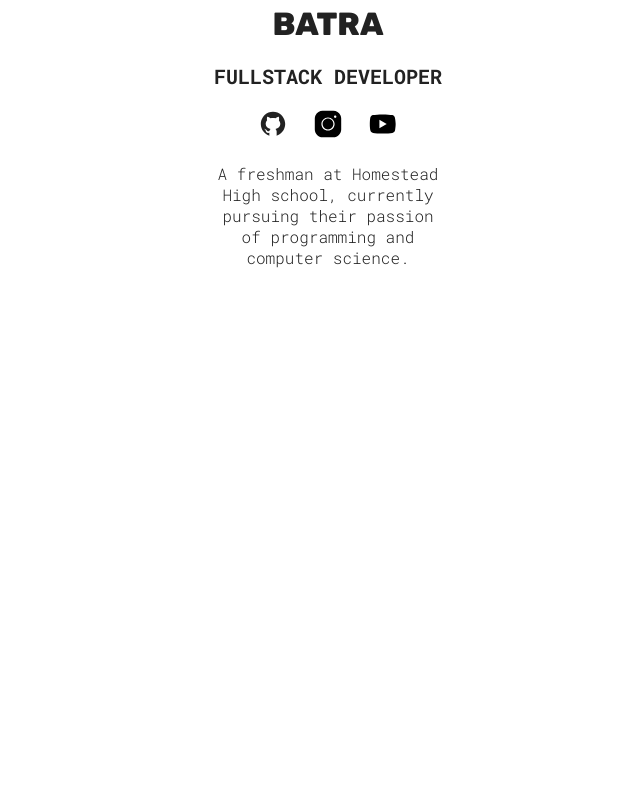
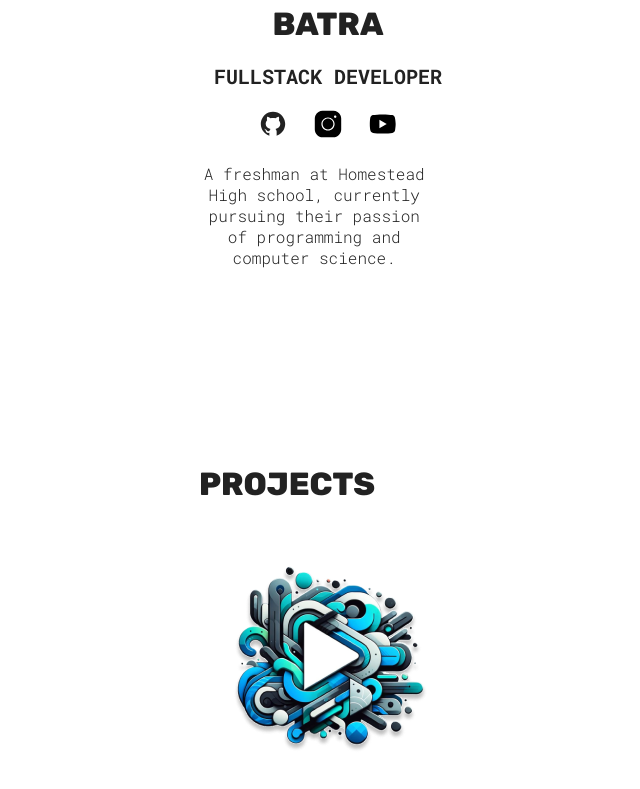
Before and after one commit to ShouryaBatra/website-portfolio, a React (Vite) app: page / in a window 1280 px wide. Shown: the part 395-1184 px from the top of the page, without its empty margins (312-952 px from the left). Before the commit the page ends 860 px from the top, so only its background shows below. Built offline with nearby package versions, Linux system fonts and the light colour scheme.

Commit message:
started projects section

```diff
--- a/src/App.jsx
+++ b/src/App.jsx
@@ -1,10 +1,12 @@
 import './App.css'
 import Hero from './sections/Hero/Hero'
+import Projects from './sections/projects/Projects'
 
 function App() {
   return (
     <>
       <Hero />
+      <Projects />
     </>
   )
 }
--- a/src/sections/Hero/Hero.jsx
+++ b/src/sections/Hero/Hero.jsx
@@ -39,13 +39,13 @@ function Hero() {
         </h1>
         <h2>Fullstack developer</h2>
         <span>
-          <a href="https://github.com/" target="_blank">
+          <a href="https://github.com/shouryabatra/" target="_blank">
             <img src={githubIcon} alt="Github icon" />
           </a>
-          <a href="https://instagram.com/" target="_blank">
+          <a href="https://instagram.com/shouryabatra_/" target="_blank">
             <img src={instagramIcon} alt="Instagram icon" />
           </a>
-          <a href="https://youtube.com/" target="_blank">
+          <a href="https://youtube.com/@shobarthehe/" target="_blank">
             <img src={youtubeIcon} alt="Youtube icon" />
           </a>
         </span>
--- /dev/null
+++ b/src/sections/projects/Projects.jsx
@@ -0,0 +1,18 @@
+import React from "react";
+import styles from "./ProjectsStyles.module.css";
+import viberr from "../../assets/viberr.png";
+
+function Projects() {
+  return (
+    <section id="projects" className={styles.container}>
+      <h1 className="sectionTitle">Projects</h1>
+      <div className={styles.projectsContainer}>
+        <a href="https://shouryabatra.github.io/fireworks/">
+          <img className="hover" src={viberr} alt="Logo" />
+        </a>
+      </div>
+    </section>
+  );
+}
+
+export default Projects;
```
Also changed, not shown: src/sections/projects/ProjectsStyles.module.css (added).
